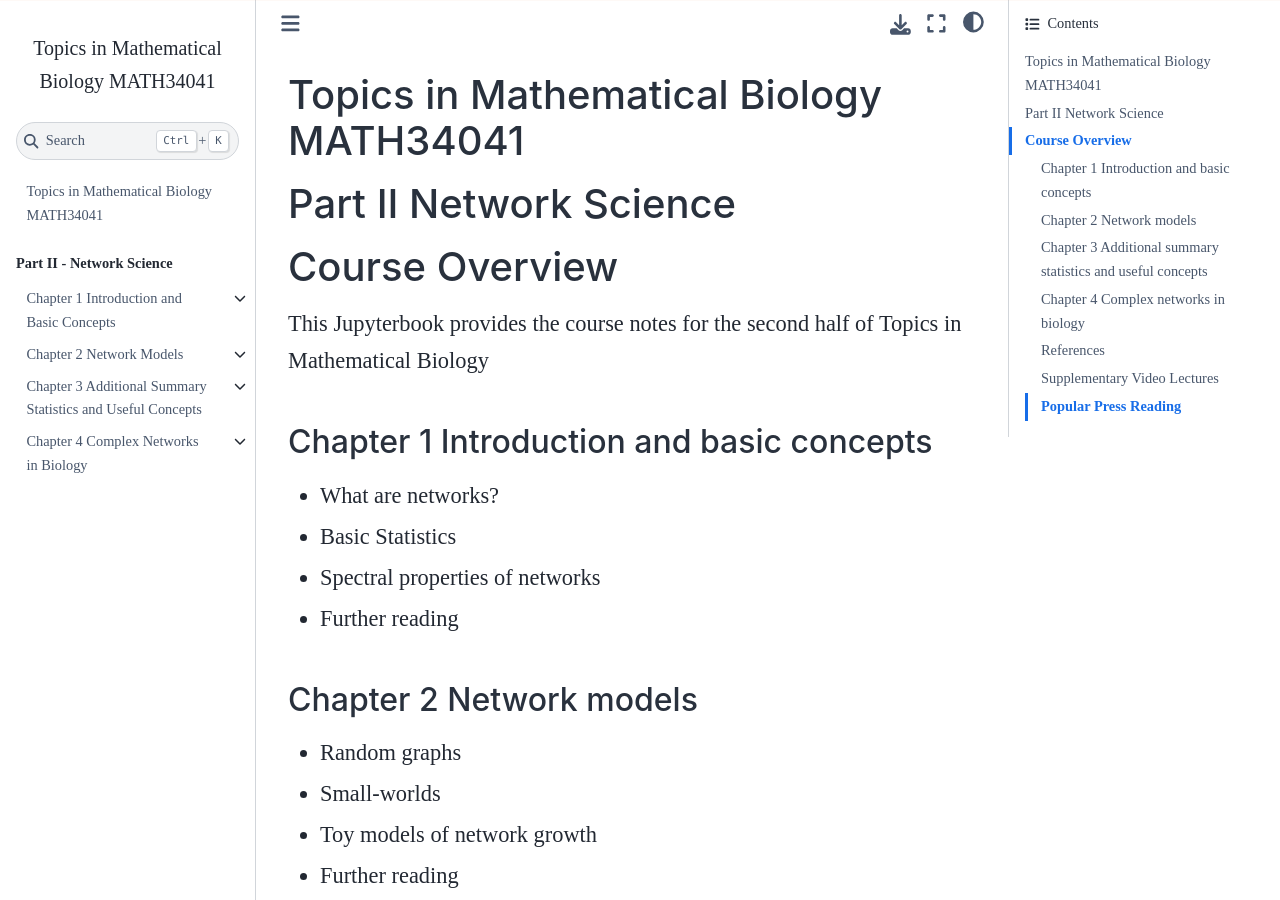
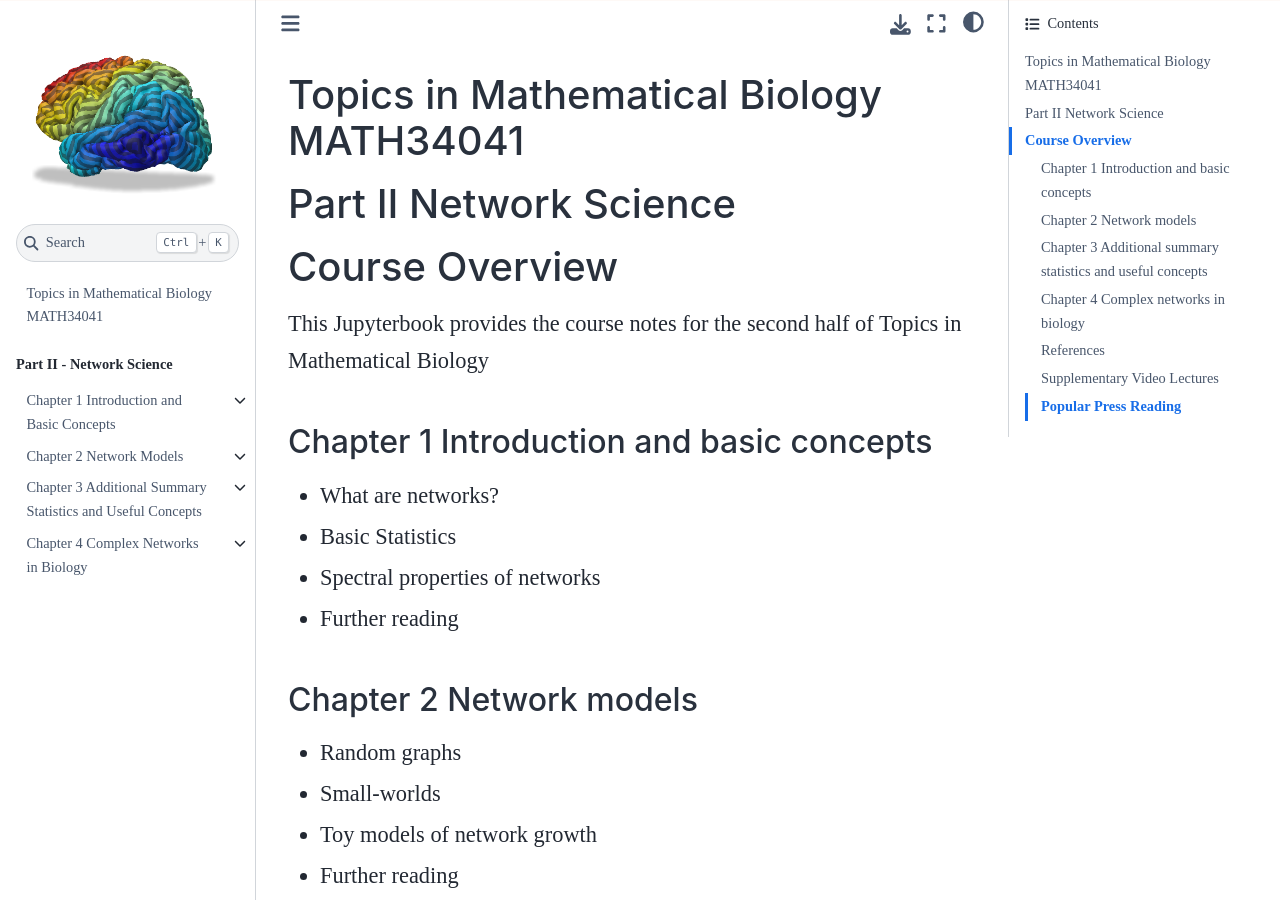
Before and after one commit to jjcrofts77/TMB-MATH34041, a Jupyter Book: the page built from README.md, in a window 1280 px wide and 900 px high. Built offline with Jupyter Book 1.0.4 settings and Sphinx 7.4.7 and the Sphinx Book theme 1.1.4, drawn with Linux system fonts in a browser that asks for light colours.

Commit message:
Update _config.yml

```diff
--- a/_config.yml
+++ b/_config.yml
@@ -11,7 +11,7 @@ copyright                   : "2021"  # Copyright year to be placed in the foote
 show_sidebar              : true  # Show the sidebar. Only set to false if your only wish to host a single page.
 collapse_inactive_chapters: true  # Whether to collapse the inactive chapters in the sidebar
 collapse_inactive_sections: true  # Whether to collapse the sub-sections within a non-active section in the sidebar
-textbook_logo             : content/images/math.png  # A logo to be displayed at the top of your textbook sidebar. Should be square
+logo                      : "FoldedBrainHeatDist.png"  # A logo to be displayed at the top of your textbook sidebar. Should be square
 #textbook_logo_link        : https://jupyterbook.org/intro.html  # A link for the logo.
 sidebar_footer_text       : 'Powered by <a href="https://jupyterbook.org">Jupyter Book</a>'
 #number_toc_chapters       : true  # Whether to add numbers to chapterse in your Table of Contents. If true, you can control this at the Chapter level in _data/toc.yml
```
